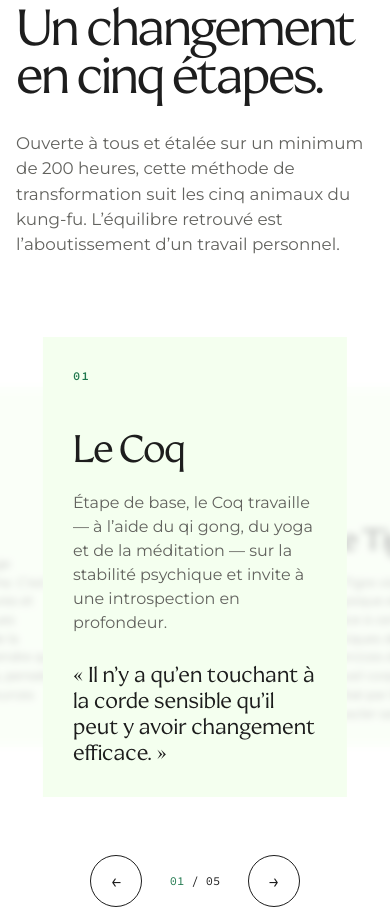
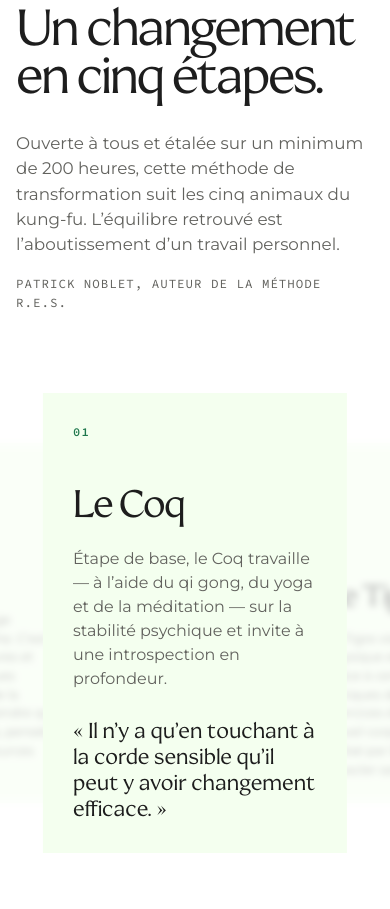
Before and after one commit to ilohest/creyda, a Nuxt app: page /methode-res in a window 390 px wide. Shown: the part 5240-6149 px from the top of the page. Built offline with nearby package versions, Linux system fonts and the light colour scheme.

Commit message:
Reposition RES author attribution

```diff
--- a/app/assets/css/main.css
+++ b/app/assets/css/main.css
@@ -244,8 +244,9 @@ h2 { font-size: clamp(3rem, 6.2vw, 6.8rem); }
 .res-rebirth__grid > div:last-child { max-width: 720px; }
 .res-rebirth__grid p { color: rgba(255,255,255,.9); }
 .res-rebirth blockquote { margin: 55px 0; font-family: var(--display); font-size: clamp(2rem, 3.6vw, 4rem); line-height: 1.05; letter-spacing: -.04em; }
-.steps-intro { max-width: 470px; margin: 0; justify-self: end; color: var(--muted); font-size: 1.05rem; text-align: right; }
-.res-signature { margin: 35px 0 0; color: var(--muted); font-size: .78rem; text-transform: uppercase; letter-spacing: .08em; }
+.steps-heading__copy { max-width: 470px; justify-self: end; text-align: right; }
+.steps-intro { margin: 0; color: var(--muted); font-size: 1.05rem; }
+.res-signature { margin: 18px 0 0; color: var(--muted); font-size: .78rem; text-transform: uppercase; letter-spacing: .08em; }
 .res-manifesto { min-height: 460px; padding: 90px; display: flex; flex-direction: column; justify-content: flex-start; position: relative; overflow: hidden; background: var(--mint); }
 .res-manifesto > p { max-width: 1100px; margin: 0; position: relative; z-index: 1; font-family: var(--display); font-size: clamp(2.7rem, 5.8vw, 6.5rem); line-height: .98; letter-spacing: -.045em; }
 .res-manifesto > a { margin-top: clamp(60px, 7vw, 100px); position: relative; z-index: 1; }
@@ -602,7 +603,7 @@ h2 { font-size: clamp(3rem, 6.2vw, 6.8rem); }
   .cta-panel { width: 100%; padding: 55px 20px; }
   .steps { padding: 80px 0; }
   .steps-heading__row { grid-template-columns: 1fr; gap: 30px; }
-  .steps-intro { max-width: 620px; justify-self: start; text-align: left; }
+  .steps-heading__copy { max-width: 620px; justify-self: start; text-align: left; }
   .steps-carousel { width: calc(100% + 32px); margin-left: -16px; }
   .steps-carousel__track { height: 490px; }
   .steps-card { width: min(340px, 78vw); min-height: 460px; }
--- a/app/pages/methode-res.vue
+++ b/app/pages/methode-res.vue
@@ -121,7 +121,10 @@ const changeStep = (direction: number) => {
         <p class="eyebrow">Le parcours</p>
         <div class="steps-heading__row">
           <h2 id="res-steps-title">Un changement en cinq étapes.</h2>
-          <p class="steps-intro">Ouverte à tous et étalée sur un minimum de 200 heures, cette méthode de transformation suit les cinq animaux du kung-fu. L’équilibre retrouvé est l’aboutissement d’un travail personnel.</p>
+          <div class="steps-heading__copy">
+            <p class="steps-intro">Ouverte à tous et étalée sur un minimum de 200 heures, cette méthode de transformation suit les cinq animaux du kung-fu. L’équilibre retrouvé est l’aboutissement d’un travail personnel.</p>
+            <p class="res-signature">Patrick Noblet, auteur de la méthode R.E.S.</p>
+          </div>
         </div>
       </header>
       <div
@@ -160,7 +163,6 @@ const changeStep = (direction: number) => {
           <button type="button" aria-label="Afficher l’étape suivante" aria-controls="res-steps-track" @click="changeStep(1)">→</button>
         </div>
       </div>
-      <p class="res-signature">Patrick Noblet, auteur de la méthode R.E.S.</p>
     </section>
 
     <section class="res-manifesto wrap">
```
